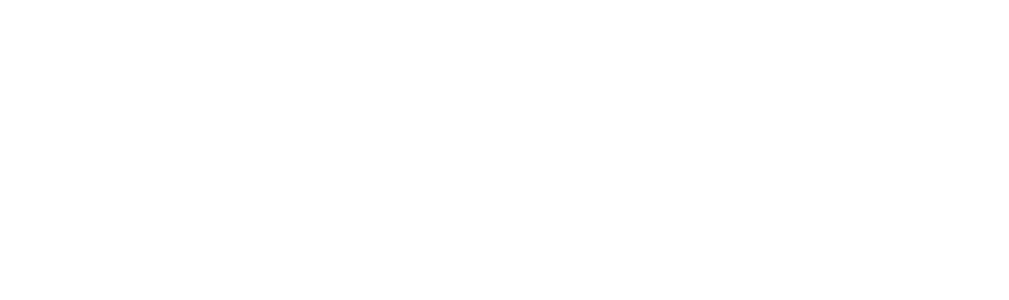
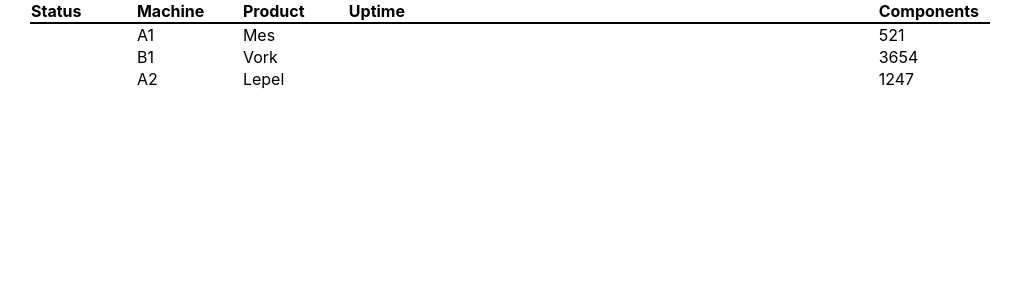
Before and after one commit to pietermn/S3-DB02-Q3, a React (Create React App) app in the folder Frontend/clientapp/: page /monitoring in a window 1280 px wide. Shown: the top 300 px of the page, without its empty margins (130-1139 px from the left). Built offline with nearby package versions, Linux system fonts and the light colour scheme.

Commit message:
Monitoring page and inner components

```diff
--- /dev/null
+++ b/Frontend/clientapp/src/components/machinemonitoring/machinedetails/MachineDetails.tsx
@@ -0,0 +1,19 @@
+interface IMachineDetails {
+    status: boolean,
+    machine: string,
+    product: string,
+
+    amount: number
+}
+
+export default function MachineDetails(props: IMachineDetails) {
+    return (
+        <tr>
+            <td>{props.status}</td>
+            <td>{props.machine}</td>
+            <td>{props.product}</td>
+            <td><div></div></td>
+            <td>{props.amount}</td>
+        </tr>
+    )
+}
--- /dev/null
+++ b/Frontend/clientapp/src/pages/machinemonitoring/MachineMonitoringPage.scss
@@ -0,0 +1,20 @@
+.MM-Page {
+    width: 100%;
+    display: flex;
+    justify-content: center;
+    text-align: left;
+}
+
+.MM-Table {
+    width: 75%;
+    border-spacing: 0;
+
+    thead th {
+        width: 10%;
+        border-bottom: 2px solid black;
+
+        &:nth-child(4) {
+            width: 50%;
+        }
+    }
+}
--- /dev/null
+++ b/Frontend/clientapp/src/pages/machinemonitoring/MachineMonitoringPage.tsx
@@ -0,0 +1,24 @@
+import MachineDetails from '../../components/machinemonitoring/machinedetails/MachineDetails'
+import './MachineMonitoringPage.scss'
+
+export default function MachineMonitoringPage() {
+    return (
+        <div className='MM-Page'>
+            <table className='MM-Table'>
+                <thead>
+                    <th>Status</th>
+                    <th>Machine</th>
+                    <th>Product</th>
+                    <th>Uptime</th>
+                    <th>Components</th>
+                </thead>
+                <tbody>
+                    {/* incommingData.map() */}
+                    <MachineDetails amount={521} status={true} machine="A1" product="Mes"/>
+                    <MachineDetails amount={3654} status={false} machine="B1" product="Vork"/>
+                    <MachineDetails amount={1247} status={true} machine="A2" product="Lepel"/>
+                </tbody>
+            </table>
+        </div>
+    )
+}
--- a/Frontend/clientapp/src/routes/Routes.tsx
+++ b/Frontend/clientapp/src/routes/Routes.tsx
@@ -1,6 +1,7 @@
 import { lazy, Suspense } from 'react'
 import { Switch, Route, Redirect } from 'react-router'
 import PageLoader from '../layout/PageLoader'
+import MachineMonitoringPage from '../pages/machinemonitoring/MachineMonitoringPage'
 
 export default function Routes() {
     return (
@@ -10,6 +11,7 @@
                 <Route exact path='/'>
                     <Redirect to='/home' />
                 </Route>
+                <Route path='/monitoring' component={() => <MachineMonitoringPage />} />
             </Switch>
         </Suspense>
     )
```
Also changed, not shown: Frontend/clientapp/src/components/machinemonitoring/machinestatus/MachineStatus.tsx (added, +9 -0 lines), Frontend/clientapp/src/components/machinemonitoring/machinedetails/MachineDetails.scss (added), Frontend/clientapp/src/components/machinemonitoring/machinestatus/MachineStatus.scss (added).
